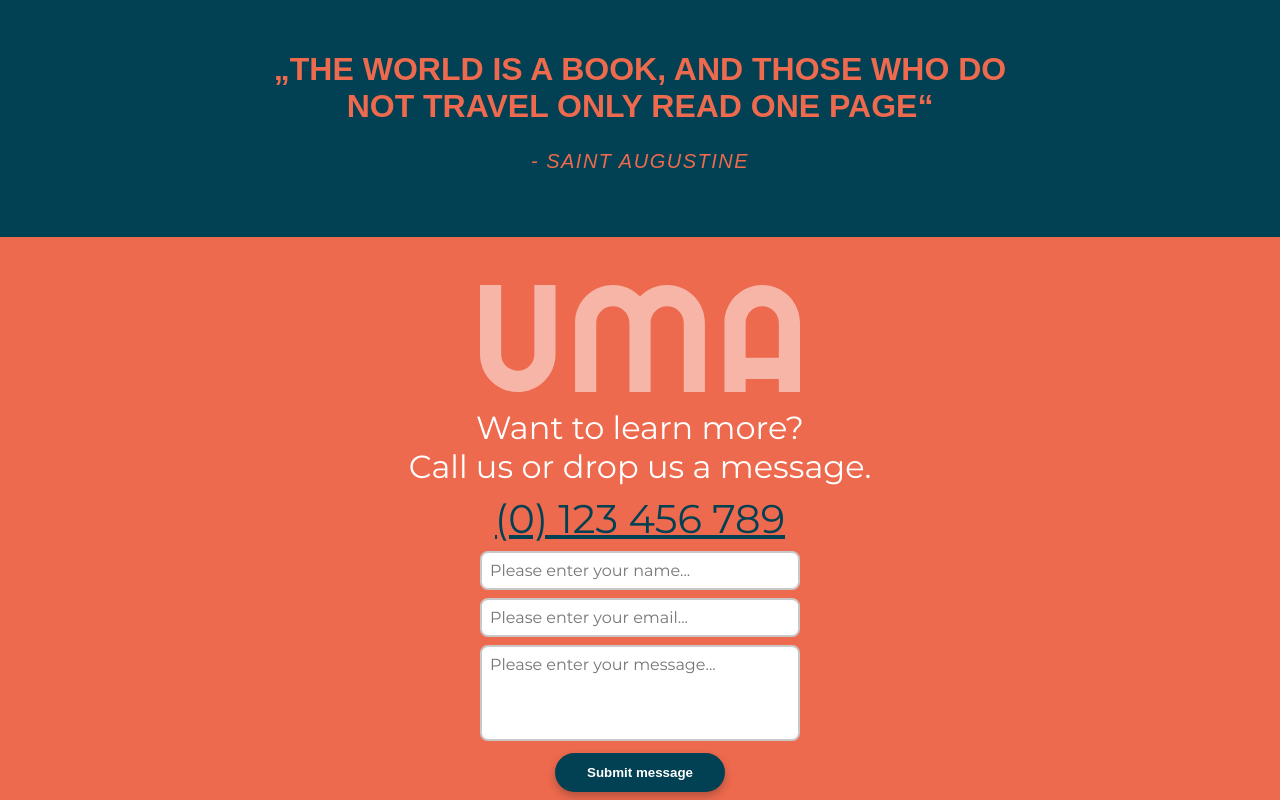
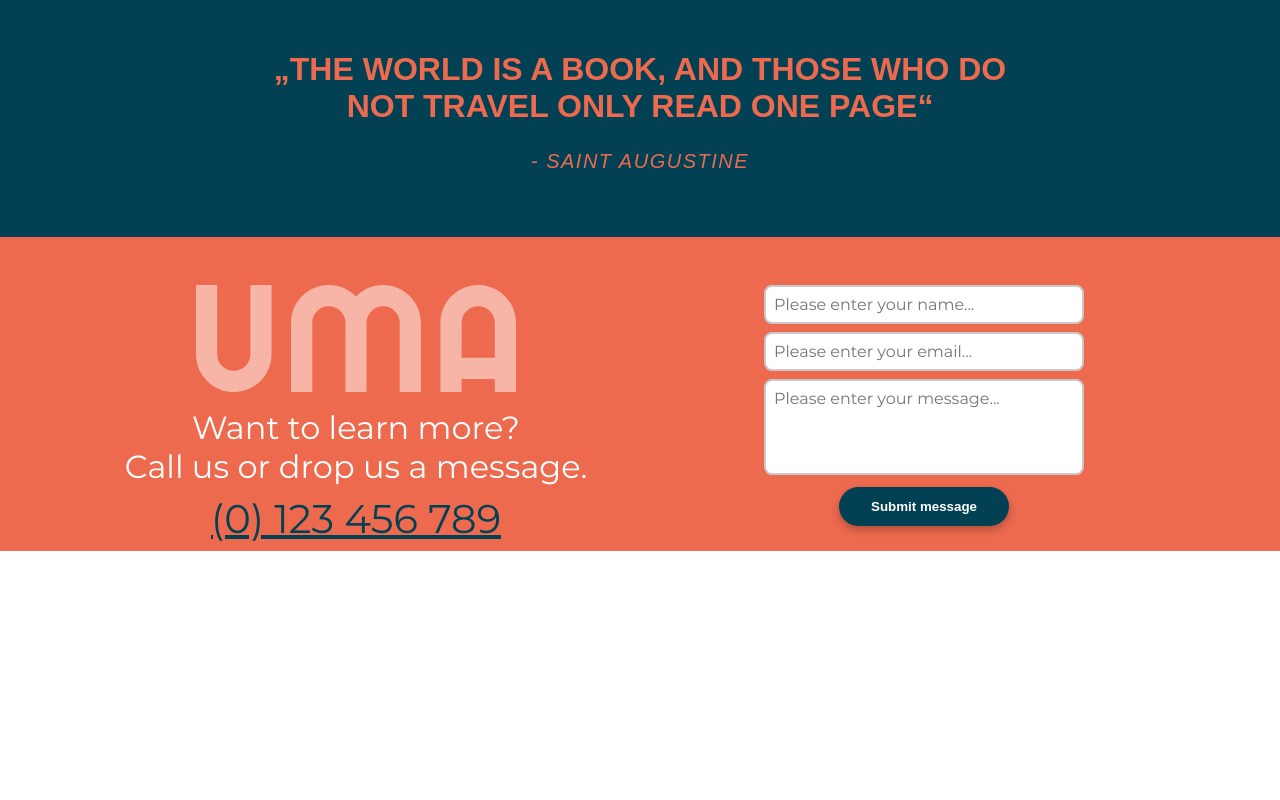
Before and after one commit to gutmanl/udemy-html-css-uma, a plain HTML site: page index.html in a window 1280 px wide. Shown: the part 3546-4346 px from the top of the page. After the commit the page ends 4097 px from the top, so only its background shows below. Drawn offline with Linux system fonts and the light colour scheme; a web font is replaced by a local one.

Commit message:
221 - added desktop version for contact form

```diff
--- a/index.html
+++ b/index.html
@@ -448,11 +448,14 @@
     </div>
 </section>
 <section class="contact">
-    <div class="contact__info">
-        <img src="images/logo-cropped.svg" alt="UMA" class="contact__logo">
-        <h4 class="contact__cta">Want to learn more?<br>Call us or drop us a message.</h4>
-        <div class="contact__phone-container">
-            <a class="contact__phone" href="tel:+49123456789">(0) 123 456 789</a>
+    <div class="container">
+    <div class="contact__container">
+        <div class="contact__info">
+            <img src="images/logo-cropped.svg" alt="UMA" class="contact__logo">
+            <h4 class="contact__cta">Want to learn more?<br>Call us or drop us a message.</h4>
+            <div class="contact__phone-container">
+                <a class="contact__phone" href="tel:+49123456789">(0) 123 456 789</a>
+            </div>
         </div>
         <div class="contact__form">
             <form action="#" class="form" method="GET">
@@ -471,6 +474,7 @@
             </form>
         </div>
     </div>
+    </div>
 </section>
 </body>
 </html>
--- a/styles/main.css
+++ b/styles/main.css
@@ -659,3 +659,31 @@ textarea.form__input
     padding: 0.5rem 1rem;
     font-size: 2.5rem;
 }
+
+@media (min-width: 62em) {
+    .contact__info, .contact__form {
+        flex: 0 0 50%
+    }
+}
+
+.contact__info::after {
+    content: "";
+    display: block;
+    width: 7.5rem;
+    height: 0.25rem;
+    background-color: #014153;
+    margin: 3rem auto;
+}
+@media (min-width: 62em) {
+    .contact__info::after {
+        content: none;
+    }
+}
+
+@media (min-width: 62em) {
+    .contact__container {
+        display: flex;
+        flex-direction: row;
+
+    }
+}
```
